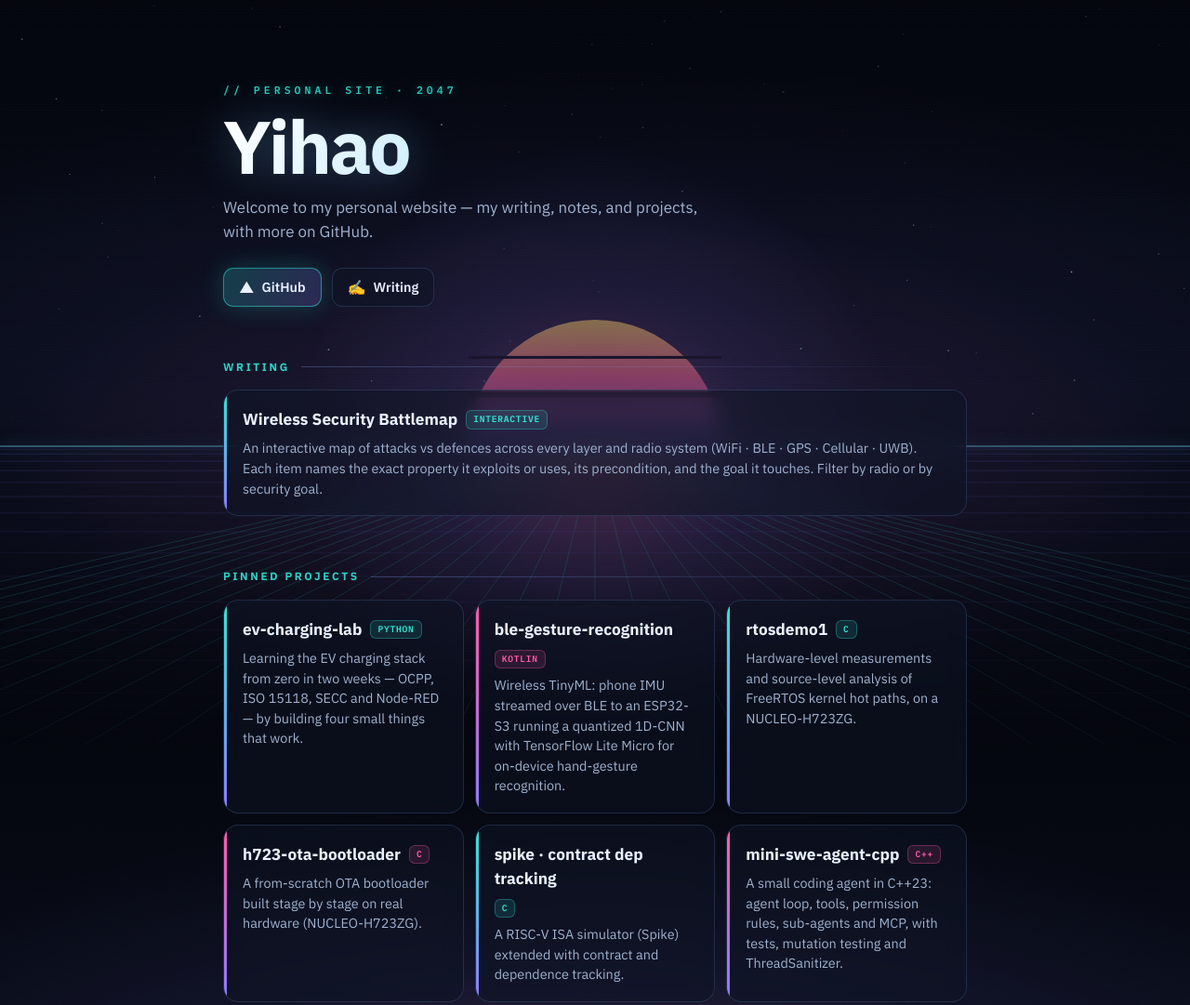
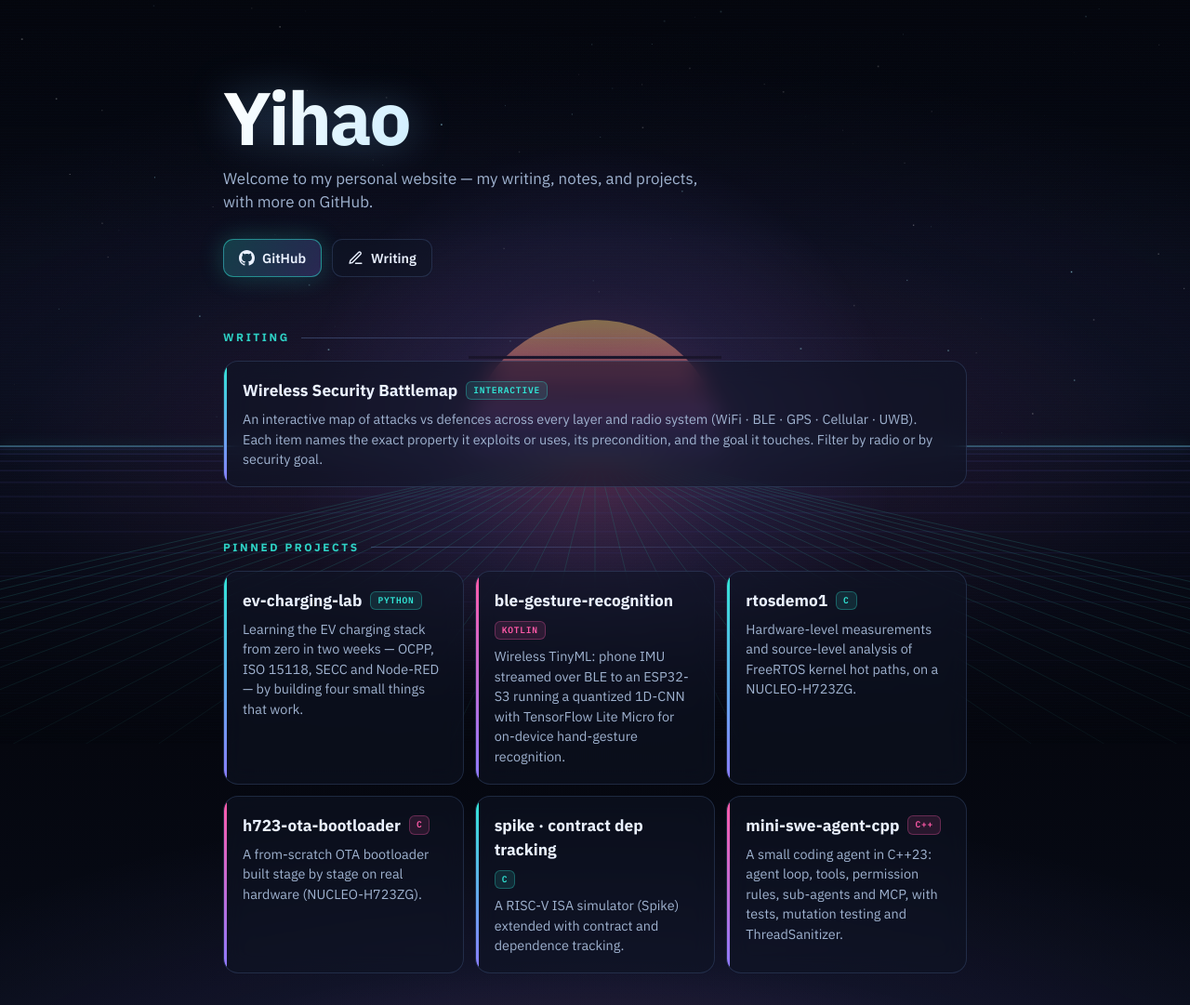
Before and after one commit to Yihao23/Yihao23.github.io, a plain HTML site: page index.html in a window 1280 px wide. Shown: the top 1081 px of the page at 93% size. Drawn offline with Linux system fonts and the light colour scheme.

Commit message:
Remove 2047 tagline; use GitHub + pencil SVG icons on links

```diff
--- a/index.html
+++ b/index.html
@@ -56,7 +56,7 @@
   .link:hover{transform:translateY(-2px);border-color:var(--glass-hi);box-shadow:0 0 22px rgba(49,230,214,.18)}
   .link.primary{background:linear-gradient(120deg,rgba(49,230,214,.22),rgba(139,123,255,.22));
     border-color:rgba(49,230,214,.5);box-shadow:0 0 26px rgba(49,230,214,.22)}
-  .link .g{font-size:1rem;line-height:1}
+  .link svg{width:17px;height:17px;flex:none}
 
   h2{font-size:.74rem;font-weight:700;letter-spacing:.22em;text-transform:uppercase;color:var(--cyan);
     margin:56px 0 16px;display:flex;align-items:center;gap:12px;opacity:.9}
@@ -91,13 +91,12 @@
 <div class="scan" aria-hidden="true"></div>
 
 <main class="wrap">
-  <div class="tagline">// personal site · 2047</div>
   <h1>Yihao</h1>
   <p class="lead">Welcome to my personal website — my writing, notes, and projects, with more on GitHub.</p>
 
   <div class="links">
-    <a class="link primary" href="https://github.com/Yihao23"><span class="g">▲</span> GitHub</a>
-    <a class="link" href="#writing"><span class="g">✍</span> Writing</a>
+    <a class="link primary" href="https://github.com/Yihao23"><svg viewBox="0 0 16 16" fill="currentColor" aria-hidden="true"><path d="M8 0C3.58 0 0 3.58 0 8c0 3.54 2.29 6.53 5.47 7.59.4.07.55-.17.55-.38 0-.19-.01-.82-.01-1.49-2.01.37-2.53-.49-2.69-.94-.09-.23-.48-.94-.82-1.13-.28-.15-.68-.52-.01-.53.63-.01 1.08.58 1.23.82.72 1.21 1.87.87 2.33.66.07-.52.28-.87.51-1.07-1.78-.2-3.64-.89-3.64-3.95 0-.87.31-1.59.82-2.15-.08-.2-.36-1.02.08-2.12 0 0 .67-.21 2.2.82.64-.18 1.32-.27 2-.27.68 0 1.36.09 2 .27 1.53-1.04 2.2-.82 2.2-.82.44 1.1.16 1.92.08 2.12.51.56.82 1.27.82 2.15 0 3.07-1.87 3.75-3.65 3.95.29.25.54.73.54 1.48 0 1.07-.01 1.93-.01 2.2 0 .21.15.46.55.38A8.01 8.01 0 0 0 16 8c0-4.42-3.58-8-8-8z"/></svg> GitHub</a>
+    <a class="link" href="#writing"><svg viewBox="0 0 24 24" fill="none" stroke="currentColor" stroke-width="2" stroke-linecap="round" stroke-linejoin="round" aria-hidden="true"><path d="M12 20h9"/><path d="M16.5 3.5a2.121 2.121 0 0 1 3 3L7 19l-4 1 1-4 12.5-12.5z"/></svg> Writing</a>
   </div>
 
   <h2 id="writing">Writing</h2>
```
